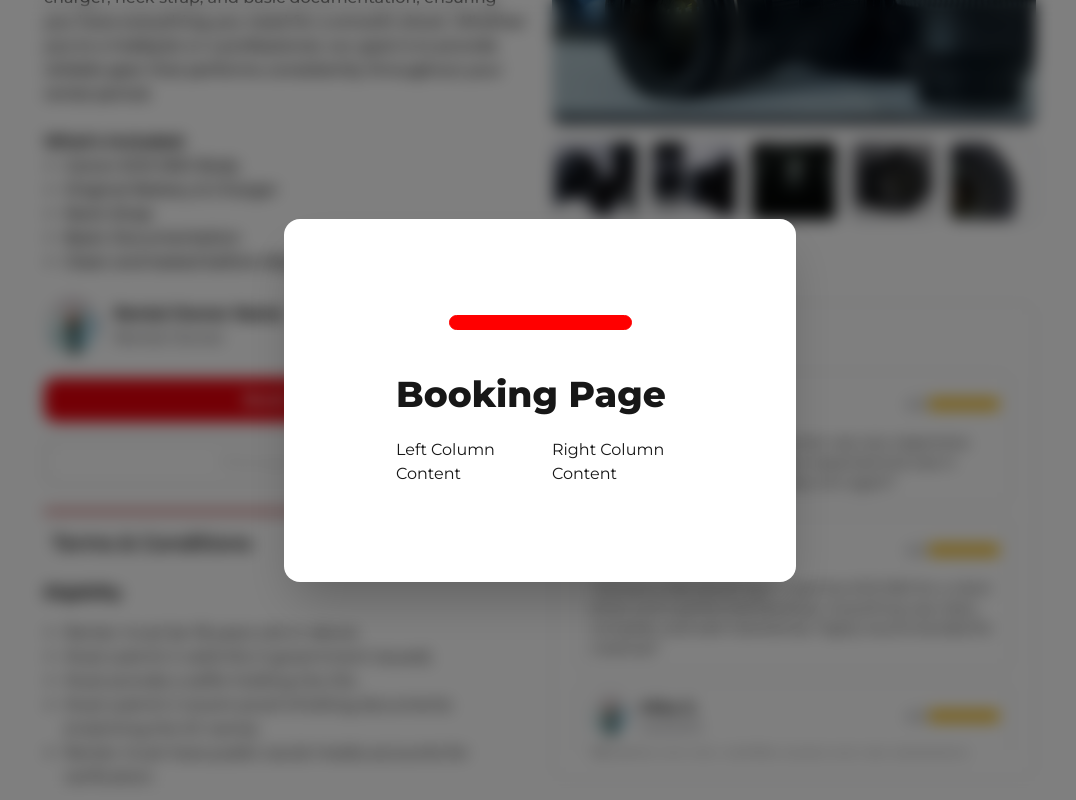
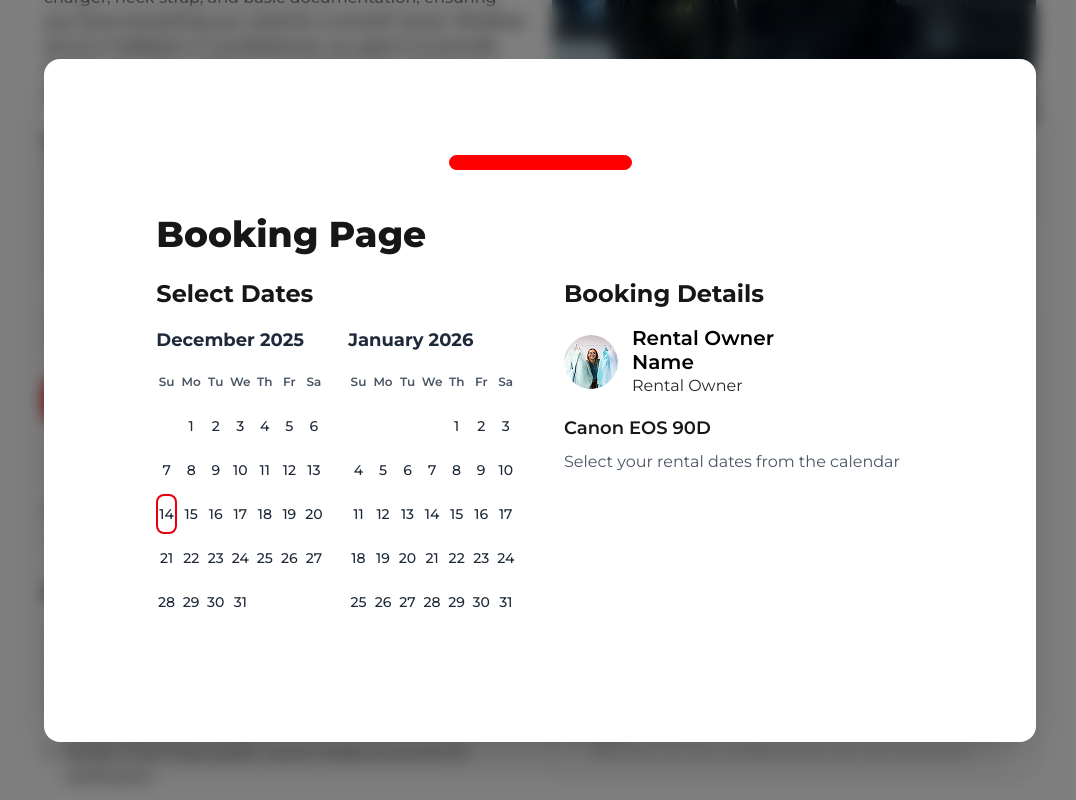
Before and after one commit to gabiuz/Lendr, a Next.js app in the folder client/: page /product-description in a window 1280 px wide. Both pictures are taken after a click on the button "Book Now". Shown: the whole page, without its empty margins (100-1176 px from the left). Built offline with nearby package versions, Linux system fonts and the light colour scheme.

Commit message:
added date to modal

```diff
--- a/client/app/components/Booking.jsx
+++ b/client/app/components/Booking.jsx
@@ -1,6 +1,106 @@
-'use client';
+"use client";
+
+import Image from "next/image";
+import { useState } from "react";
 
 export default function Booking({ isOpen = false, onClose = () => {} }) {
+  const [selectedDates, setSelectedDates] = useState({ start: null, end: null });
+
+  // Get current month and next month
+  const today = new Date();
+  const currentMonth = new Date(today.getFullYear(), today.getMonth(), 1);
+  const nextMonth = new Date(today.getFullYear(), today.getMonth() + 1, 1);
+
+  // Helper function to get days in a month
+  const getDaysInMonth = (date) => {
+    const year = date.getFullYear();
+    const month = date.getMonth();
+    const firstDay = new Date(year, month, 1);
+    const lastDay = new Date(year, month + 1, 0);
+    const daysInMonth = lastDay.getDate();
+    const startingDayOfWeek = firstDay.getDay();
+
+    return { daysInMonth, startingDayOfWeek, year, month };
+  };
+
+  // Handle date selection
+  const handleDateClick = (date) => {
+    if (!selectedDates.start || (selectedDates.start && selectedDates.end)) {
+      // Start new selection
+      setSelectedDates({ start: date, end: null });
+    } else if (date > selectedDates.start) {
+      // Set end date
+      setSelectedDates({ ...selectedDates, end: date });
+    } else {
+      // If clicking before start date, reset
+      setSelectedDates({ start: date, end: null });
+    }
+  };
+
+  // Check if date is in selected range
+  const isDateInRange = (date) => {
+    if (!selectedDates.start) return false;
+    if (!selectedDates.end) return date.getTime() === selectedDates.start.getTime();
+    return date >= selectedDates.start && date <= selectedDates.end;
+  };
+
+  // Check if date is start or end
+  const isStartDate = (date) => selectedDates.start && date.getTime() === selectedDates.start.getTime();
+  const isEndDate = (date) => selectedDates.end && date.getTime() === selectedDates.end.getTime();
+
+  // Render calendar for a specific month
+  const renderCalendar = (baseDate) => {
+    const { daysInMonth, startingDayOfWeek, year, month } = getDaysInMonth(baseDate);
+    const monthName = baseDate.toLocaleString('default', { month: 'long', year: 'numeric' });
+    const days = [];
+
+    // Add empty cells for days before month starts
+    for (let i = 0; i < startingDayOfWeek; i++) {
+      days.push(<div key={`empty-${i}`} className="h-10"></div>);
+    }
+
+    // Add days of the month
+    for (let day = 1; day <= daysInMonth; day++) {
+      const date = new Date(year, month, day);
+      const isToday = date.toDateString() === today.toDateString();
+      const isPast = date < new Date(today.getFullYear(), today.getMonth(), today.getDate());
+      const inRange = isDateInRange(date);
+      const isStart = isStartDate(date);
+      const isEnd = isEndDate(date);
+
+      days.push(
+        <button
+          key={day}
+          onClick={() => !isPast && handleDateClick(date)}
+          disabled={isPast}
+          className={`h-10 flex items-center justify-center rounded-lg text-sm font-medium transition-all
+            ${isPast ? 'text-gray-300 cursor-not-allowed' : 'cursor-pointer hover:bg-red-100'}
+            ${isToday && !inRange ? 'border-2 border-red-600' : ''}
+            ${inRange ? 'bg-red-600 text-white' : 'text-gray-800'}
+            ${isStart || isEnd ? 'bg-red-700 font-bold' : ''}
+          `}
+        >
+          {day}
+        </button>
+      );
+    }
+
+    return (
+      <div className="mb-6">
+        <h3 className="text-lg font-bold mb-3 text-gray-800">{monthName}</h3>
+        <div className="grid grid-cols-7 gap-1 mb-2">
+          {['Su', 'Mo', 'Tu', 'We', 'Th', 'Fr', 'Sa'].map((day) => (
+            <div key={day} className="h-8 flex items-center justify-center text-xs font-semibold text-gray-600">
+              {day}
+            </div>
+          ))}
+        </div>
+        <div className="grid grid-cols-7 gap-1">
+          {days}
+        </div>
+      </div>
+    );
+  };
   return (
     <>
       {/* Modal Overlay */}
@@ -10,20 +110,67 @@ export default function Booking({ isOpen = false, onClose = () => {} }) {
           onClick={onClose}
         >
           <div
-                        className="bg-white rounded-2xl shadow-2xl w-fit max-w-lg mx-auto overflow-hidden animate-slideUp"
+            className="bg-white rounded-2xl shadow-2xl w-fit max-w-6xl mx-auto overflow-hidden animate-slideUp"
             onClick={(e) => e.stopPropagation()}
           >
             <div className="modal-container py-24 px-28">
               <div className="red-line mx-auto"></div>
               <div className="modal-header flex justify-between items-center">
-                                <h1 className="text-4xl font-extrabold w-full mt-11">Booking Page</h1>
+                <h1 className="text-4xl font-extrabold w-full mt-11">
+                  Booking Page
+                </h1>
               </div>
-                            <div className="modal-body grid grid-cols-2 gap-6 mt-6">
-                                <div className="column-1">
-                                    <p>Left Column Content</p>
+              <div className="modal-body grid grid-cols-2 gap-12 mt-6">
+                <div className="calendar-column w-full">
+                  <h2 className="text-2xl font-bold mb-4">Select Dates</h2>
+
+                  {/* Two Months Side by Side */}
+                  <div className="flex gap-6">
+                    <div className="flex-1">
+                      {renderCalendar(currentMonth)}
                     </div>
-                                <div className="column-2">
-                                    <p>Right Column Content</p>
+                    <div className="flex-1">
+                      {renderCalendar(nextMonth)}
+                    </div>
+                  </div>
+
+                  {/* Selected Dates Display */}
+                  {selectedDates.start && (
+                    <div className="mt-4 p-4 bg-gray-100 rounded-lg">
+                      <p className="text-sm font-semibold text-gray-700">
+                        Start: {selectedDates.start.toLocaleDateString()}
+                      </p>
+                      {selectedDates.end && (
+                        <p className="text-sm font-semibold text-gray-700">
+                          End: {selectedDates.end.toLocaleDateString()}
+                        </p>
+                      )}
+                    </div>
+                  )}
+                </div>
+                <div className="column-2 w-full">
+                  <h2 className="text-2xl font-bold mb-4">Booking Details</h2>
+                  <div className="inline-flex justify-start items-center gap-3.5 mb-4">
+                    <Image
+                      width={54}
+                      height={54}
+                      className="rounded-full"
+                      src="/pictures/sample-pfp-productCard.png"
+                      alt="profile photo image"
+                    />
+                    <div className="w-52 inline-flex flex-col justify-start items-start">
+                      <div className="self-stretch justify-start text-black text-xl font-semibold font-['Montserrat'] leading-6">
+                        Rental Owner Name
+                      </div>
+                      <div className="self-stretch justify-start text-zinc-800 text-base font-normal font-['Montserrat'] leading-6">
+                        Rental Owner
+                      </div>
+                    </div>
+                  </div>
+                  <div className="product-info">
+                    <h3 className="text-lg font-semibold mb-2">Canon EOS 90D</h3>
+                    <p className="text-gray-600">Select your rental dates from the calendar</p>
+                  </div>
                 </div>
               </div>
             </div>
```
Lines whose indentation alone changed are shown as unchanged.
